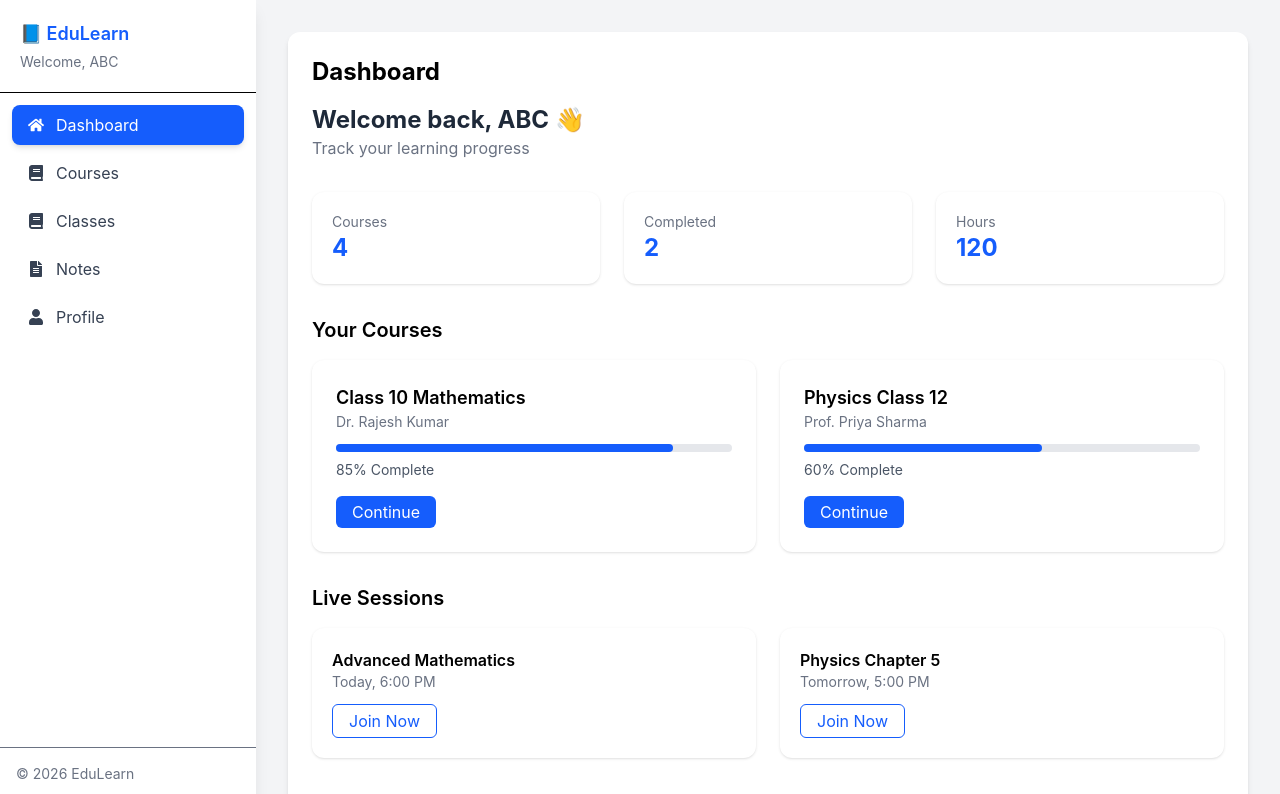
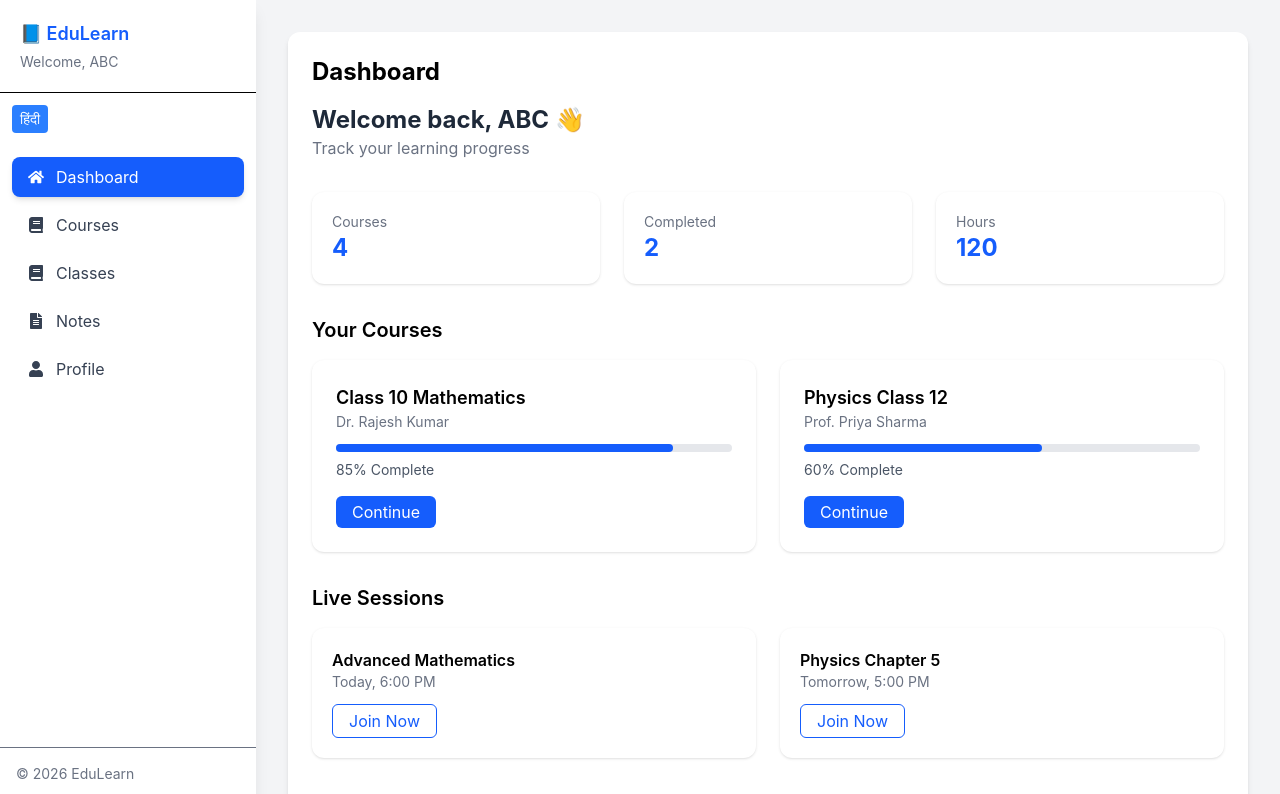
Before and after one commit to shiv90154/NGO, a React (Vite) app in the folder client/: page /student in a window 1280 px wide. Shown: the top 794 px of the page. Built offline with nearby package versions, Linux system fonts and the light colour scheme.

Commit message:
Translation changes in student panel

```diff
--- a/client/src/student/Student.jsx
+++ b/client/src/student/Student.jsx
@@ -1,17 +1,38 @@
 import React, { useState } from "react";
 import Dashboard from './Dashboard';
 import Courses from "./Courses";
-import Classes from './Classes'
-import Notes from './Notes'
+import Classes from './Classes';
+import Notes from './Notes';
 import Profile from "./Profile";
+
 import {
     FaHome,
     FaBook,
-    FaVideo,
     FaFileAlt,
-    FaCalendar,
     FaUser,
 } from "react-icons/fa";
+
+/* ================= TRANSLATIONS (INSIDE SAME FILE) ================= */
+const translations = {
+    en: {
+        welcome: "Welcome",
+        dashboard: "Dashboard",
+        courses: "Courses",
+        classes: "Classes",
+        notes: "Notes",
+        profile: "Profile",
+        page_not_found: "Page Not Found"
+    },
+    hi: {
+        welcome: "स्वागत है",
+        dashboard: "डैशबोर्ड",
+        courses: "कोर्स",
+        classes: "कक्षाएं",
+        notes: "नोट्स",
+        profile: "प्रोफ़ाइल",
+        page_not_found: "पेज नहीं मिला"
+    }
+};
 
 /* ================= COMPONENT MAP ================= */
 const componentMap = {
@@ -22,29 +43,35 @@ const componentMap = {
     profile: () => <Profile />,
 };
 
-/* ================= USER DATA (API READY) ================= */
+/* ================= USER DATA ================= */
 const userData = {
     name: "ABC",
     role: "student",
-}
+};
+
+/* ================= MENU DATA ================= */
 const data = {
     menu: [
-        { key: "dashboard", label: "Dashboard", icon: FaHome },
-        { key: "courses", label: "Courses", icon: FaBook },
-        { key: "classes", label: "Classes", icon: FaBook },
-        { key: "notes", label: "Notes", icon: FaFileAlt },
-        { key: "profile", label: "Profile", icon: FaUser },
+        { key: "dashboard", label: "dashboard", icon: FaHome },
+        { key: "courses", label: "courses", icon: FaBook },
+        { key: "classes", label: "classes", icon: FaBook },
+        { key: "notes", label: "notes", icon: FaFileAlt },
+        { key: "profile", label: "profile", icon: FaUser },
     ],
 };
 
 /* ================= MAIN COMPONENT ================= */
-const DynamicDashboard = () => {
+const StudentDashboard = ({ lang = "en" }) => {
     const [activeKey, setActiveKey] = useState("dashboard");
+    const [language, setLanguage] = useState(lang);
+
+    // 🔥 Translation function
+    const t = (key) => translations[language]?.[key] || key;
 
     const ActiveComponent = componentMap[activeKey];
 
     return (
-        <div className="flex  bg-gray-100">
+        <div className="flex bg-gray-100">
 
             {/* SIDEBAR */}
             <div className="w-64 min-h-screen fixed bg-white shadow-lg flex flex-col">
@@ -55,11 +82,22 @@ const DynamicDashboard = () => {
                         📘 EduLearn
                     </h2>
                     <p className="text-sm text-gray-500 mt-1">
-                        Welcome, {userData.name}
+                        {t("welcome")}, {userData.name}
                     </p>
                 </div>
 
-                {/* MENU (DYNAMIC) */}
+                {/* LANGUAGE SWITCH */}
+                <div className="p-3 flex gap-2">
+                    <button
+                        onClick={() => { language == "hi" ? setLanguage("en") : setLanguage("hi") }}
+                        className="px-2 py-1 bg-blue-500 text-white rounded text-sm"
+                    >
+                        {language == "hi" ? "EN" : "हिंदी"}
+                    </button>
+
+                </div>
+
+                {/* MENU */}
                 <div className="flex-1 p-3 space-y-2">
                     {data.menu.map((item) => (
                         <div
@@ -76,7 +114,7 @@ const DynamicDashboard = () => {
               `}
                         >
                             <item.icon />
-                            <span>{item.label}</span>
+                            <span>{t(item.label)}</span>
                         </div>
                     ))}
                 </div>
@@ -88,17 +126,18 @@ const DynamicDashboard = () => {
             </div>
 
             {/* MAIN CONTENT */}
-            <div className=" ml-64 flex-1 p-8">
+            <div className="ml-64 flex-1 p-8">
                 <div className="bg-white rounded-xl shadow-md p-6 min-h-[80vh]">
 
-                    {/* Dynamic Page Title */}
+                    {/* PAGE TITLE */}
                     <h1 className="text-2xl font-bold mb-4 capitalize">
-                        {activeKey.replace("-", " ")}
+                        {t(activeKey)}
                     </h1>
 
-                    {/* Dynamic Component */}
-                    {ActiveComponent ? <ActiveComponent /> : <div>Page Not Found</div>}
-
+                    {/* COMPONENT */}
+                    {ActiveComponent
+                        ? <ActiveComponent />
+                        : <div>{t("page_not_found")}</div>}
                 </div>
             </div>
 
@@ -106,4 +145,4 @@ const DynamicDashboard = () => {
     );
 };
 
-export default DynamicDashboard;
+export default StudentDashboard;
```
Also changed, not shown: 1 other file (tests, documents, lock files or other folders).
